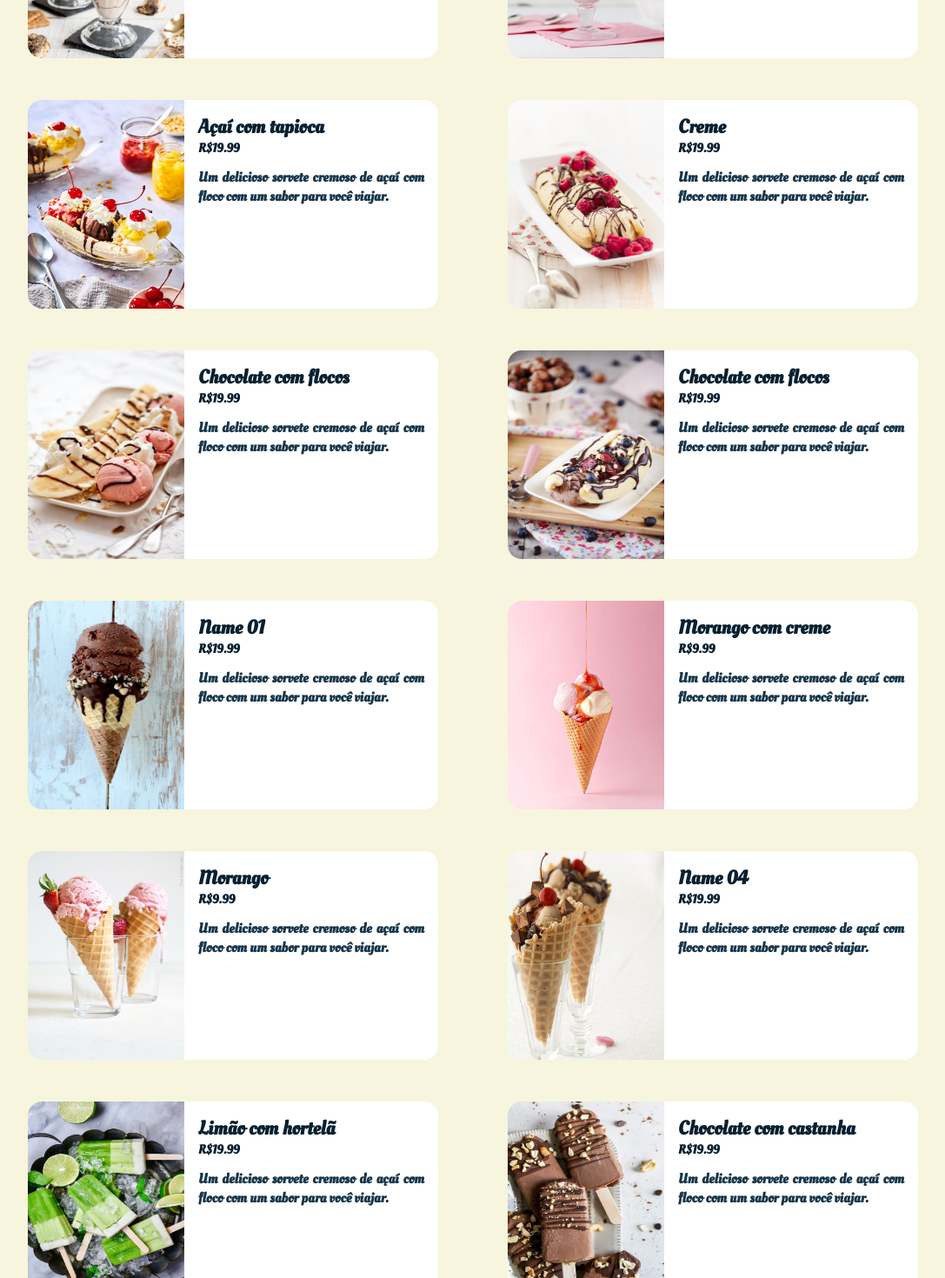
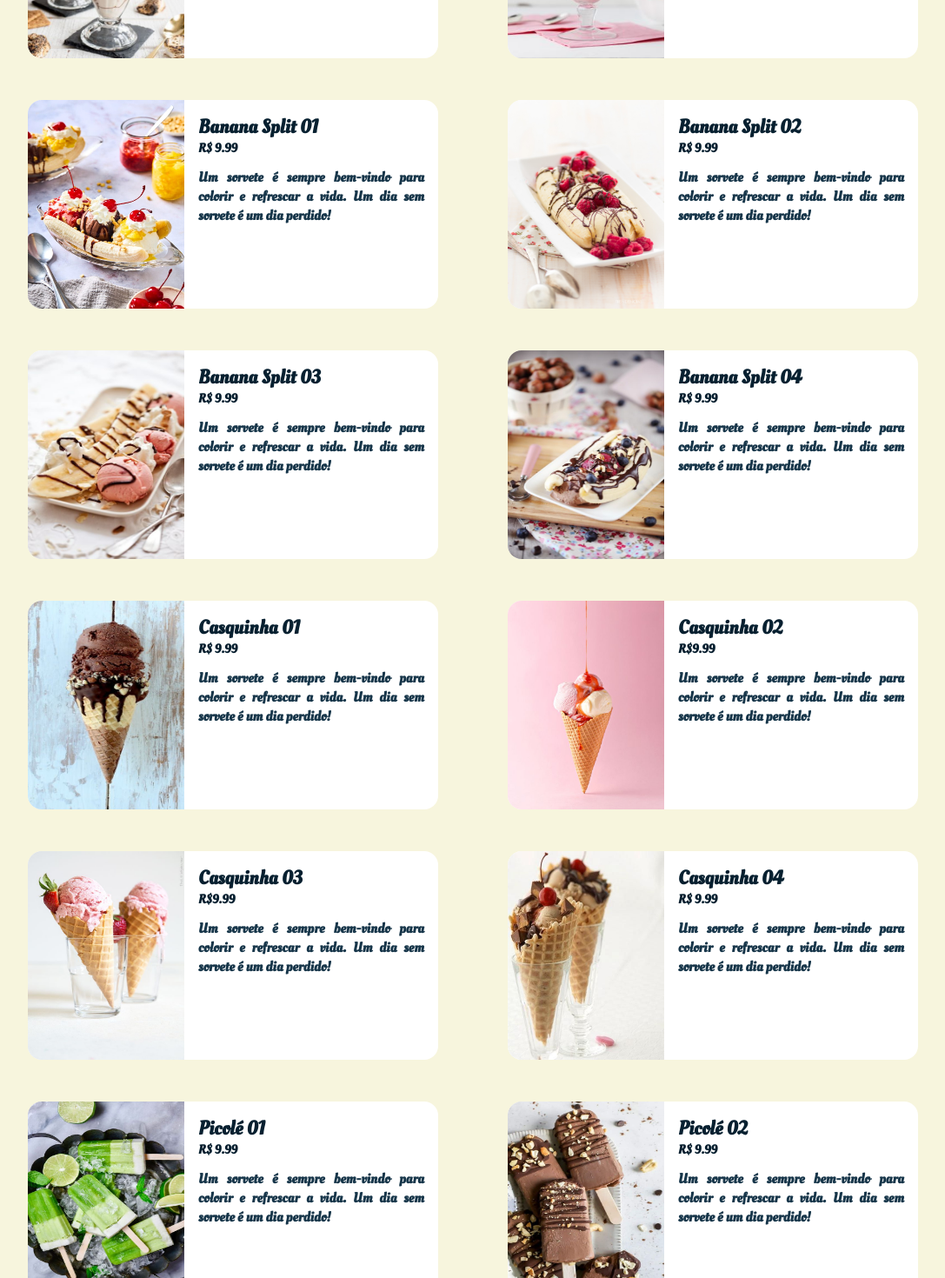
Before and after one commit to Diego-1D/menu-icecream, a React (Create React App) app: page /menu in a window 1280 px wide. Shown: the part 980-2450 px from the top of the page at 87% size, without its empty margins (96-1183 px from the left). Built offline with nearby package versions, Linux system fonts and the light colour scheme; a web font is replaced by a local one.

Commit message:
Alterações no ThemeProvider

```diff
--- a/src/pages/Home/content.js
+++ b/src/pages/Home/content.js
@@ -26,16 +26,13 @@ import sundae4 from '../../images/Sundae/Imagem04.jpg';
 import { Link } from 'react-router-dom';
 
 const ContainerPink = styled.div`
-    height: 100%;
-    background: ${props => props.theme.colors.backgroundPink};
+    background: ${props => props.theme.backgroundColors.backgroundPink};
 `;
 const ContainerBlue = styled.div`
-    height: 100%;
-    background: ${props => props.theme.colors.backgroundBlue};
+    background: ${props => props.theme.backgroundColors.backgroundBlue};
 `;
 const ContainerWhite = styled.div`
-   height: 100%;
-    background: ${props => props.theme.colors.backgroundWhite};
+    background: ${props => props.theme.backgroundColors.backgroundWhite};
 `;
 
 const BorderBlue = styled.div`
@@ -43,8 +40,7 @@ const BorderBlue = styled.div`
     background: ${props => props.theme.border.backgroundBorderBlue};
 `;
 const BorderPink = styled.div`
-    background-repeat:no-repeat;
-     height: 180px;
+    height: 180px;
     background: ${props => props.theme.border.backgroundBorderPink};
 `;
 const BorderWhite = styled.div`
@@ -57,59 +53,77 @@ const ProductBtnArea = styled.div`
     justify-content: center;
 `;
 
-const ProductBtn = styled(Link)`
-    font-size: 20px;
-    padding: 0.75rem 2rem;
+/*
+Button00:{
+    background-color: Pink,
+    color: White
+}
+ */
+const Button00 = styled(Link)`
+    font-size: ${props => props.theme.fontSize.small};
+    padding: ${props => props.theme.paddingSize.padding};
     border: none;
-    border-radius: 40px;
-    background-color:#FF819F;
-    color: #FFFFFF;
+    border-radius: ${props => props.theme.borderRadius.radius};
+    background-color: ${props => props.theme.colors.pink};
+    color: ${props => props.theme.colors.white};
     font-weight: bold;
     transition: 0.3s ease-out;
     text-decoration: none;
 
     &:hover{
         cursor: pointer;
-        background: #71CDFF;
-        color: #FFF;
+        background:  ${props => props.theme.colors.blue};
+        color: ${props => props.theme.colors.white};
         transition: 0.3s ease-out;
     }
 `;
 
-const ProductBtn1 = styled(Link)`
-    font-size: 20px;
-    padding: 0.75rem 2rem;
+/*
+Button01:{
+    background-color: White,
+    color: Blue
+}
+ */
+const Button01 = styled(Link)`
+    font-size: ${props => props.theme.fontSize.small};
+    padding: ${props => props.theme.paddingSize.padding};
     border: none;
-    border-radius: 40px;
-    background-color:#FFFFFF ;
-    color: #71CDFF;
+    border-radius: ${props => props.theme.borderRadius.radius};
+    background-color: ${props => props.theme.colors.white};
+    color:  ${props => props.theme.colors.blue};
     font-weight: bold;
     transition: 0.3s ease-out;
     text-decoration: none;
 
     &:hover{
         cursor: pointer;
-        background: #FF819F;
-        color: #FFF;
+        background: ${props => props.theme.colors.pink};
+        color: ${props => props.theme.colors.white};
         transition: 0.3s ease-out;
     }
 `;
 
-const ProductBtn2 = styled(Link)`
-    font-size: 20px;
-    padding: 0.75rem 2rem;
+/*
+Button02:{
+    background-color: White,
+    color: Pink
+}
+ */
+const Button02 = styled(Link)`
+    font-size: ${props => props.theme.fontSize.small};
+    padding: ${props => props.theme.paddingSize.padding};
     border: none;
-    border-radius: 40px;
-    background-color:#FFFFFF ;
-    color: #FF819F;
+    border-radius: ${props => props.theme.borderRadius.radius};
+    background-color:  ${props => props.theme.colors.white};
+    color:  ${props => props.theme.colors.pink};
     font-weight: bold;
     transition: 0.3s ease-out;
     text-decoration: none;
 
     &:hover{
         cursor: pointer;
-        background: #71CDFF;
-        color: #FFF;
+        background:  ${props => props.theme.colors.blue};
+        color: ${props => props.theme.colors.white};
         transition: 0.3s ease-out;
     }
 `;
@@ -119,40 +133,40 @@ export const sections = [
         key:1,
         theme: ContainerWhite,
         border: BorderPink,
-        btn: ProductBtn,
+        btn: Button00,
         btnArea: ProductBtnArea,
         category: 'Milk Shake',
         products: [{
             id: 1,
             img: milk1,
             alt: 'Milk Shek',
-            name: 'Name 01',
-            price: 'R$19.99',
-            description: 'Um delicioso sorvete cremoso de açaí com floco com um sabor para você viajar.'
+            name: 'Milk Shek 01',
+            price: 'R$ 9.99',
+            description: ' Um sorvete é sempre bem-vindo para colorir e refrescar a vida. Um dia sem sorvete é um dia perdido!'
         },
         {
             id: 2,
             img: milk2,
             alt: 'Milk Shek',
-            name: 'Name 02',
-            price: 'R$19.99',
-            description: 'Um delicioso sorvete cremoso de açaí com floco com um sabor para você viajar.'
+            name: 'Milk Shek 02',
+            price: 'R$ 9.99',
+            description: ' Um sorvete é sempre bem-vindo para colorir e refrescar a vida. Um dia sem sorvete é um dia perdido!'
         },
         {
             id: 3,
             img: milk3,
             alt: 'Milk Shek',
-            name: 'Name 03',
-            price: 'R$19.99',
-            description: 'Um delicioso sorvete cremoso de açaí com floco com um sabor para você viajar.'
+            name: 'Milk Shek 03',
+            price: 'R$ 9.99',
+            description: ' Um sorvete é sempre bem-vindo para colorir e refrescar a vida. Um dia sem sorvete é um dia perdido!'
         },
         {
             id: 4,
             img: milk4,
             alt: 'Milk Shek',
-            name: 'Name 04',
-            price: 'R$19.99',
-            description: 'Um delicioso sorvete cremoso de açaí com floco com um sabor para você viajar.'
+            name: 'Milk Shek 04',
+            price: 'R$ 9.99',
+            description: ' Um sorvete é sempre bem-vindo para colorir e refrescar a vida. Um dia sem sorvete é um dia perdido!'
         }
         ],
         allProductsUrl: '/',
@@ -163,40 +177,40 @@ export const sections = [
         key:2,
         theme: ContainerBlue,
         border: BorderWhite,
-        btn: ProductBtn1,
+        btn: Button01,
         btnArea: ProductBtnArea,
         category: 'Banana Split',
         products: [{
             id: 1,
             img: bananasplit01,
-            alt: 'Açaí com tapioca',
-            name: 'Açaí com tapioca',
-            price: 'R$19.99',
-            description: 'Um delicioso sorvete cremoso de açaí com floco com um sabor para você viajar.'
+            alt: 'Banana Split 01',
+            name: 'Banana Split 01',
+            price: 'R$ 9.99',
+            description: ' Um sorvete é sempre bem-vindo para colorir e refrescar a vida. Um dia sem sorvete é um dia perdido!'
         },
         {
             id: 2,
             img: bananasplit02,
-            alt: 'Creme',
-            name: 'Creme',
-            price: 'R$19.99',
-            description: 'Um delicioso sorvete cremoso de açaí com floco com um sabor para você viajar.'
+            alt: 'Banana Split 02',
+            name: 'Banana Split 02',
+            price: 'R$ 9.99',
+            description: ' Um sorvete é sempre bem-vindo para colorir e refrescar a vida. Um dia sem sorvete é um dia perdido!'
         },
         {
             id: 3,
             img: bananasplit03,
-            alt: 'Chocolate com flocos',
-            name: 'Chocolate com flocos',
-            price: 'R$19.99',
-            description: 'Um delicioso sorvete cremoso de açaí com floco com um sabor para você viajar.'
+            alt: 'Banana Split 03',
+            name: 'Banana Split 03',
+            price: 'R$ 9.99',
+            description: ' Um sorvete é sempre bem-vindo para colorir e refrescar a vida. Um dia sem sorvete é um dia perdido!'
         },
         {
             id: 4,
             img: bananasplit04,
-            alt: 'Chocolate com flocos',
-            name: 'Chocolate com flocos',
-            price: 'R$19.99',
-            description: 'Um delicioso sorvete cremoso de açaí com floco com um sabor para você viajar.'
+            alt: 'Banana Split 04',
+            name: 'Banana Split 04',
+            price: 'R$ 9.99',
+            description: ' Um sorvete é sempre bem-vindo para colorir e refrescar a vida. Um dia sem sorvete é um dia perdido!'
         }
         ],
         allProductsUrl: '/',
@@ -206,41 +220,41 @@ export const sections = [
         key:3,
         theme: ContainerWhite,
         border: BorderBlue,
-        btn: ProductBtn,
+        btn: Button00,
         btnArea: ProductBtnArea,
         category: 'Casquinha',
         products: [{
             id: 1,
             img: sorvete1,
-            alt: 'Milk Shek',
-            name: 'Name 01',
-            price: 'R$19.99',
-            description: 'Um delicioso sorvete cremoso de açaí com floco com um sabor para você viajar.'
+            alt: 'Casquinha 01',
+            name: 'Casquinha 01',
+            price: 'R$ 9.99',
+            description: ' Um sorvete é sempre bem-vindo para colorir e refrescar a vida. Um dia sem sorvete é um dia perdido!'
         },
         {
             id: 2,
             img: sorvete2,
-            alt: 'Morango com creme',
-            name: 'Morango com creme',
+            alt: 'Casquinha 02',
+            name: 'Casquinha 02',
             price: 'R$9.99',
-            description: 'Um delicioso sorvete cremoso de açaí com floco com um sabor para você viajar.'
+            description: ' Um sorvete é sempre bem-vindo para colorir e refrescar a vida. Um dia sem sorvete é um dia perdido!'
         },
         {
             id: 3,
             img: sorvete3,
-            alt: 'Morango',
-            name: 'Morango',
+            alt: 'Casquinha 03',
+            name: 'Casquinha 03',
             price: 'R$9.99',
-            description: 'Um delicioso sorvete cremoso de açaí com floco com um sabor para você viajar.'
+            description: ' Um sorvete é sempre bem-vindo para colorir e refrescar a vida. Um dia sem sorvete é um dia perdido!'
         }
             ,
         {
             id: 4,
             img: sorvete4,
-            alt: 'Milk Shek',
-            name: 'Name 04',
-            price: 'R$19.99',
-            description: 'Um delicioso sorvete cremoso de açaí com floco com um sabor para você viajar.'
+            alt: 'Casquinha 04',
+            name: 'Casquinha 04',
+            price: 'R$ 9.99',
+            description: ' Um sorvete é sempre bem-vindo para colorir e refrescar a vida. Um dia sem sorvete é um dia perdido!'
         }
         ],
         allProductsUrl: '/',
@@ -250,32 +264,32 @@ export const sections = [
         key:4,
         theme: ContainerPink,
         border: BorderWhite,
-        btn: ProductBtn2,
+        btn: Button02,
         btnArea: ProductBtnArea,
         category: 'Picolé',
         products: [{
             id: 1,
             img: picole1,
-            alt: 'Limão com hortelã',
-            name: 'Limão com hortelã',
-            price: 'R$19.99',
-            description: 'Um delicioso sorvete cremoso de açaí com floco com um sabor para você viajar.'
+            alt: 'Picolé 01',
+            name: 'Picolé 01',
+            price: 'R$ 9.99',
+            description: ' Um sorvete é sempre bem-vindo para colorir e refrescar a vida. Um dia sem sorvete é um dia perdido!'
         },
         {
             id: 2,
             img: picole2,
-            alt: 'Chocolate com castanha',
-            name: 'Chocolate com castanha',
-            price: 'R$19.99',
-            description: 'Um delicioso sorvete cremoso de açaí com floco com um sabor para você viajar.'
+            alt: 'Picolé 02',
+            name: 'Picolé 02',
+            price: 'R$ 9.99',
+            description: ' Um sorvete é sempre bem-vindo para colorir e refrescar a vida. Um dia sem sorvete é um dia perdido!'
         },
         {
             id: 3,
             img: picole3,
-            alt: 'Melância',
-            name: 'Melância',
-            price: 'R$19.99',
-            description: 'Um delicioso sorvete cremoso de açaí com floco com um sabor para você viajar.'
+            alt: 'Picolé 03',
+            name: 'Picolé 03',
+            price: 'R$ 9.99',
+            description: ' Um sorvete é sempre bem-vindo para colorir e refrescar a vida. Um dia sem sorvete é um dia perdido!'
 
 
         }
@@ -287,44 +301,40 @@ export const sections = [
         key:5,
         theme: ContainerWhite,
         border: BorderPink,
-        btn: ProductBtn,
+        btn: Button00,
         btnArea: ProductBtnArea,
         category: 'Sundae',
         products: [{
             id: 1,
-
             img: sundae1,
-            alt: 'Brownie',
-            name: 'Brownie',
-            price: 'R$19.99',
-            description: 'Um delicioso sorvete cremoso de açaí com floco com um sabor para você viajar.'
+            alt: 'Sundae 01',
+            name: 'Sundae 01',
+            price: 'R$ 9.99',
+            description: ' Um sorvete é sempre bem-vindo para colorir e refrescar a vida. Um dia sem sorvete é um dia perdido!'
         },
         {
             id: 2,
-
             img: sundae2,
-            alt: 'Milk Shek',
-            name: 'Name 02',
-            price: 'R$19.99',
-            description: 'Um delicioso sorvete cremoso de açaí com floco com um sabor para você viajar.'
+            alt: 'Sundae 02',
+            name: 'Sundae 02',
+            price: 'R$ 9.99',
+            description: ' Um sorvete é sempre bem-vindo para colorir e refrescar a vida. Um dia sem sorvete é um dia perdido!'
         },
         {
             id: 3,
-
             img: sundae3,
-            alt: 'Cherry Bakewell',
-            name: 'Cherry Bakewell',
-            price: 'R$19.99',
-            description: 'Um delicioso sorvete cremoso de açaí com floco com um sabor para você viajar.'
+            alt: 'Sundae 03',
+            name: 'Sundae 03',
+            price: 'R$ 9.99',
+            description: ' Um sorvete é sempre bem-vindo para colorir e refrescar a vida. Um dia sem sorvete é um dia perdido!'
         },
         {
             id: 4,
-
             img: sundae4,
-            alt: 'Raspberry',
-            name: 'Raspberry',
-            price: 'R$19.99',
-            description: 'Um delicioso sorvete cremoso de açaí com floco com um sabor para você viajar.'
+            alt: 'Sundae 04',
+            name: 'Sundae 04',
+            price: 'R$ 9.99',
+            description: ' Um sorvete é sempre bem-vindo para colorir e refrescar a vida. Um dia sem sorvete é um dia perdido!'
         }
         ],
         allProductsUrl: '/',
```
Also changed, not shown: src/pages/Home/styles.js (+15 -1 lines).
